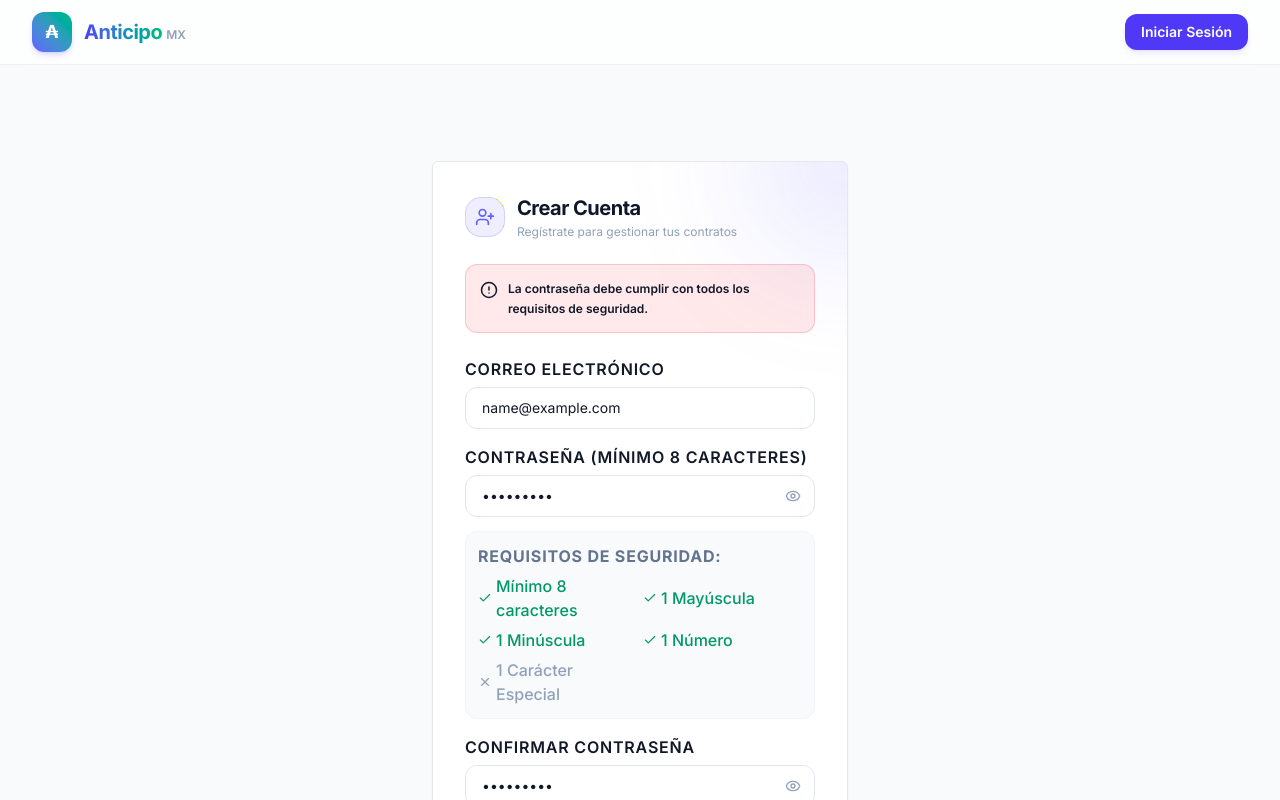
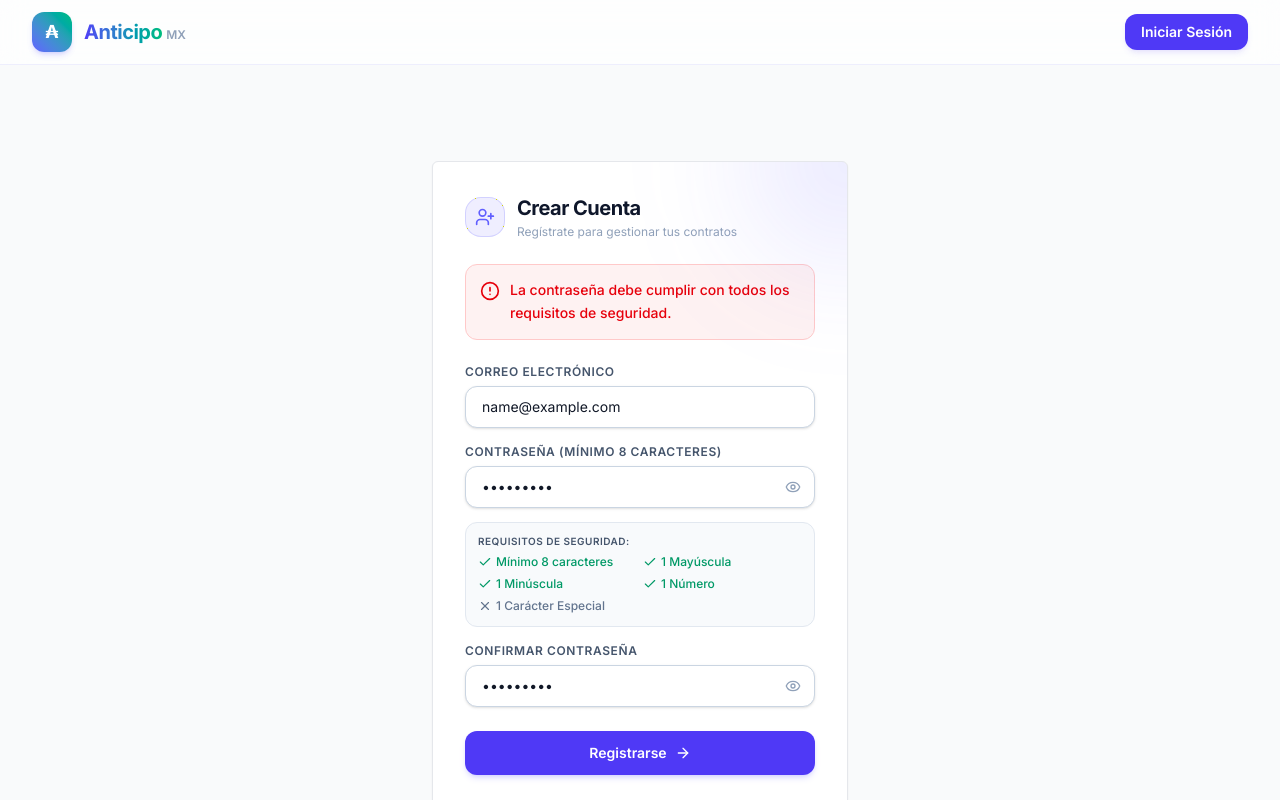
Before and after one commit to jesushzv/contract-tracker, a Next.js app: page /register in a window 1280 px wide. Both pictures are taken after typing "name@example.com", "Sample123", "Sample123" into the empty fields and a click on the button "Registrarse". Shown: the top 800 px of the page. Built offline with nearby package versions, Linux system fonts and the light colour scheme; no server answers.

Commit message:
refactor: update login and register pages with improved UI styling and consistent typography

```diff
--- a/app/register/page.tsx
+++ b/app/register/page.tsx
@@ -141,9 +141,9 @@ export default function RegisterPage() {
         </div>
 
         {error && (
-          <div className="rounded-xl bg-red-500/10 border border-red-500/20 p-3.5 text-xs text-red-650 dark:text-red-400 flex items-start gap-2.5">
-            <AlertCircle className="h-4.5 w-4.5 flex-shrink-0 mt-0.5" />
-            <p className="leading-relaxed font-semibold">{error}</p>
+          <div className="rounded-xl bg-red-50 dark:bg-red-500/10 border border-red-200 dark:border-red-500/20 p-3.5 text-sm text-red-600 dark:text-red-400 flex items-start gap-2.5">
+            <AlertCircle className="h-5 w-5 flex-shrink-0 mt-0.5" />
+            <p className="leading-relaxed font-medium">{error}</p>
           </div>
         )}
 
@@ -154,18 +154,18 @@ export default function RegisterPage() {
             </div>
             <div>
               <h3 className="text-base font-bold text-slate-800 dark:text-white">¡Registro Exitoso!</h3>
-              <p className="text-xs text-slate-500 dark:text-slate-400 mt-2 leading-relaxed">
+              <p className="text-sm text-slate-500 dark:text-slate-400 mt-2 leading-relaxed">
                 {successMessage}
               </p>
             </div>
-            <div className="border-t border-slate-100 dark:border-slate-800/60 w-full pt-4 mt-2">
-              <p className="text-3xs text-slate-400 leading-normal">
+            <div className="border-t border-slate-200 dark:border-slate-800/60 w-full pt-4 mt-2">
+              <p className="text-xs text-slate-500 leading-normal">
                 ¿No recibiste el correo? Revisa tu bandeja de spam o promociones.
               </p>
               <button
                 type="button"
                 onClick={() => alert("Enlace de confirmación reenviado (Simulado)")}
-                className="mt-2 text-2xs font-bold text-indigo-500 hover:text-indigo-650 hover:underline transition-colors focus:outline-none"
+                className="mt-2 text-xs font-semibold text-indigo-600 dark:text-indigo-400 hover:text-indigo-700 dark:hover:text-indigo-300 hover:underline transition-colors focus:outline-none"
               >
                 Reenviar correo de confirmación
               </button>
@@ -176,19 +176,19 @@ export default function RegisterPage() {
         {!success && (
           <form onSubmit={handleRegister} className="flex flex-col gap-4">
             <div className="flex flex-col gap-1.5">
-              <label className="text-3xs font-semibold text-slate-455 dark:text-slate-400 uppercase tracking-wider">Correo Electrónico</label>
+              <label className="text-xs font-semibold text-slate-600 dark:text-slate-400 uppercase tracking-wider">Correo Electrónico</label>
               <input
                 type="email"
                 required
                 placeholder="correo@ejemplo.com"
                 value={email}
                 onChange={(e) => setEmail(e.target.value)}
-                className="rounded-xl border border-slate-200 dark:border-slate-800 bg-white/40 dark:bg-slate-900/40 px-4 py-2.5 text-sm focus:border-indigo-500 focus:outline-none dark:text-white transition-all"
+                className="rounded-xl border border-slate-300 dark:border-slate-700 bg-white dark:bg-slate-900/40 px-4 py-2.5 text-sm focus:border-indigo-500 focus:outline-none dark:text-white transition-all shadow-sm"
               />
             </div>
 
             <div className="flex flex-col gap-1.5">
-              <label className="text-3xs font-semibold text-slate-455 dark:text-slate-400 uppercase tracking-wider">Contraseña (Mínimo 8 caracteres)</label>
+              <label className="text-xs font-semibold text-slate-600 dark:text-slate-400 uppercase tracking-wider">Contraseña (Mínimo 8 caracteres)</label>
               <div className="relative">
                 <input
                   type={showPassword ? "text" : "password"}
@@ -196,12 +196,12 @@ export default function RegisterPage() {
                   placeholder="••••••••"
                   value={password}
                   onChange={(e) => setPassword(e.target.value)}
-                  className="w-full rounded-xl border border-slate-200 dark:border-slate-800 bg-white/40 dark:bg-slate-900/40 pl-4 pr-10 py-2.5 text-sm focus:border-indigo-500 focus:outline-none dark:text-white transition-all"
+                  className="w-full rounded-xl border border-slate-300 dark:border-slate-700 bg-white dark:bg-slate-900/40 pl-4 pr-10 py-2.5 text-sm focus:border-indigo-500 focus:outline-none dark:text-white transition-all shadow-sm"
                 />
                 <button
                   type="button"
                   onClick={() => setShowPassword(!showPassword)}
-                  className="absolute right-3.5 top-1/2 -translate-y-1/2 text-slate-400 hover:text-slate-655 dark:hover:text-slate-300 focus:outline-none transition-colors"
+                  className="absolute right-3.5 top-1/2 -translate-y-1/2 text-slate-400 hover:text-slate-600 dark:hover:text-slate-300 focus:outline-none transition-colors"
                   aria-label={showPassword ? "Ocultar contraseña" : "Mostrar contraseña"}
                 >
                   {showPassword ? <EyeOff className="h-4 w-4" /> : <Eye className="h-4 w-4" />}
@@ -210,26 +210,26 @@ export default function RegisterPage() {
 
               {/* Password strength checklist */}
               {password.length > 0 && (
-                <div className="mt-2 rounded-xl bg-slate-50 dark:bg-slate-950/60 p-3 border border-slate-100 dark:border-slate-850 text-3xs flex flex-col gap-1.5 text-left">
-                  <span className="font-bold text-slate-500 dark:text-slate-400 uppercase tracking-wider">Requisitos de Seguridad:</span>
+                <div className="mt-2 rounded-xl bg-slate-50 dark:bg-slate-950/60 p-3 border border-slate-200 dark:border-slate-800 text-xs flex flex-col gap-1.5 text-left">
+                  <span className="font-semibold text-slate-600 dark:text-slate-400 uppercase tracking-wider text-[10px]">Requisitos de Seguridad:</span>
                   <div className="grid grid-cols-2 gap-1.5">
-                    <span className={`flex items-center gap-1 font-medium ${password.length >= 8 ? "text-emerald-600 dark:text-emerald-450" : "text-slate-400"}`}>
+                    <span className={`flex items-center gap-1 font-medium ${password.length >= 8 ? "text-emerald-600 dark:text-emerald-400" : "text-slate-500"}`}>
                       {password.length >= 8 ? <Check className="h-3.5 w-3.5 flex-shrink-0" /> : <X className="h-3.5 w-3.5 flex-shrink-0" />}
                       Mínimo 8 caracteres
                     </span>
-                    <span className={`flex items-center gap-1 font-medium ${/[A-Z]/.test(password) ? "text-emerald-600 dark:text-emerald-450" : "text-slate-400"}`}>
+                    <span className={`flex items-center gap-1 font-medium ${/[A-Z]/.test(password) ? "text-emerald-600 dark:text-emerald-400" : "text-slate-500"}`}>
                       {/[A-Z]/.test(password) ? <Check className="h-3.5 w-3.5 flex-shrink-0" /> : <X className="h-3.5 w-3.5 flex-shrink-0" />}
                       1 Mayúscula
                     </span>
-                    <span className={`flex items-center gap-1 font-medium ${/[a-z]/.test(password) ? "text-emerald-600 dark:text-emerald-450" : "text-slate-400"}`}>
+                    <span className={`flex items-center gap-1 font-medium ${/[a-z]/.test(password) ? "text-emerald-600 dark:text-emerald-400" : "text-slate-500"}`}>
                       {/[a-z]/.test(password) ? <Check className="h-3.5 w-3.5 flex-shrink-0" /> : <X className="h-3.5 w-3.5 flex-shrink-0" />}
                       1 Minúscula
                     </span>
-                    <span className={`flex items-center gap-1 font-medium ${/[0-9]/.test(password) ? "text-emerald-600 dark:text-emerald-450" : "text-slate-400"}`}>
+                    <span className={`flex items-center gap-1 font-medium ${/[0-9]/.test(password) ? "text-emerald-600 dark:text-emerald-400" : "text-slate-500"}`}>
                       {/[0-9]/.test(password) ? <Check className="h-3.5 w-3.5 flex-shrink-0" /> : <X className="h-3.5 w-3.5 flex-shrink-0" />}
                       1 Número
                     </span>
-                    <span className={`flex items-center gap-1 font-medium ${/[^A-Za-z0-9]/.test(password) ? "text-emerald-600 dark:text-emerald-450" : "text-slate-400"}`}>
+                    <span className={`flex items-center gap-1 font-medium ${/[^A-Za-z0-9]/.test(password) ? "text-emerald-600 dark:text-emerald-400" : "text-slate-500"}`}>
                       {/[^A-Za-z0-9]/.test(password) ? <Check className="h-3.5 w-3.5 flex-shrink-0" /> : <X className="h-3.5 w-3.5 flex-shrink-0" />}
                       1 Carácter Especial
                     </span>
@@ -239,7 +239,7 @@ export default function RegisterPage() {
             </div>
 
             <div className="flex flex-col gap-1.5">
-              <label className="text-3xs font-semibold text-slate-455 dark:text-slate-400 uppercase tracking-wider">Confirmar Contraseña</label>
+              <label className="text-xs font-semibold text-slate-600 dark:text-slate-400 uppercase tracking-wider">Confirmar Contraseña</label>
               <div className="relative">
                 <input
                   type={showConfirmPassword ? "text" : "password"}
@@ -247,12 +247,12 @@ export default function RegisterPage() {
                   placeholder="••••••••"
                   value={confirmPassword}
                   onChange={(e) => setConfirmPassword(e.target.value)}
-                  className="w-full rounded-xl border border-slate-200 dark:border-slate-800 bg-white/40 dark:bg-slate-900/40 pl-4 pr-10 py-2.5 text-sm focus:border-indigo-500 focus:outline-none dark:text-white transition-all"
+                  className="w-full rounded-xl border border-slate-300 dark:border-slate-700 bg-white dark:bg-slate-900/40 pl-4 pr-10 py-2.5 text-sm focus:border-indigo-500 focus:outline-none dark:text-white transition-all shadow-sm"
                 />
                 <button
                   type="button"
                   onClick={() => setShowConfirmPassword(!showConfirmPassword)}
-                  className="absolute right-3.5 top-1/2 -translate-y-1/2 text-slate-400 hover:text-slate-655 dark:hover:text-slate-300 focus:outline-none transition-colors"
+                  className="absolute right-3.5 top-1/2 -translate-y-1/2 text-slate-400 hover:text-slate-600 dark:hover:text-slate-300 focus:outline-none transition-colors"
                   aria-label={showConfirmPassword ? "Ocultar contraseña" : "Mostrar contraseña"}
                 >
                   {showConfirmPassword ? <EyeOff className="h-4 w-4" /> : <Eye className="h-4 w-4" />}
@@ -263,7 +263,7 @@ export default function RegisterPage() {
             <button
               type="submit"
               disabled={loading}
-              className="w-full rounded-xl bg-indigo-600 hover:bg-indigo-500 text-white font-bold py-2.5 text-xs transition-colors flex items-center justify-center gap-1.5 shadow-md shadow-indigo-500/10 cursor-pointer disabled:opacity-50"
+              className="w-full rounded-xl bg-indigo-600 hover:bg-indigo-500 text-white font-semibold py-3 text-sm transition-colors flex items-center justify-center gap-2 shadow-md shadow-indigo-500/20 cursor-pointer disabled:opacity-70 mt-2"
             >
               {loading ? (
                 <>
@@ -280,18 +280,18 @@ export default function RegisterPage() {
           </form>
         )}
 
-        <div className="flex flex-col gap-3 text-center border-t border-slate-100 dark:border-slate-850 pt-4">
-          <p className="text-2xs text-slate-450">
+        <div className="flex flex-col gap-4 text-center border-t border-slate-200 dark:border-slate-800 pt-5 mt-2">
+          <p className="text-sm text-slate-600 dark:text-slate-400">
             ¿Ya tienes una cuenta?{" "}
-            <Link href={tier ? `/login?tier=${tier}` : "/login"} className="font-bold text-indigo-500 hover:underline">
+            <Link href={tier ? `/login?tier=${tier}` : "/login"} className="font-semibold text-indigo-600 dark:text-indigo-400 hover:underline">
               Inicia sesión aquí
             </Link>
           </p>
           <Link
             href="/"
-            className="inline-flex items-center justify-center gap-1 text-2xs font-semibold text-slate-400 hover:text-slate-650 transition-colors"
+            className="inline-flex items-center justify-center gap-1.5 text-sm font-medium text-slate-500 hover:text-slate-700 dark:text-slate-400 dark:hover:text-slate-300 transition-colors"
           >
-            <ArrowLeft className="h-3 w-3" /> Volver al Inicio
+            <ArrowLeft className="h-4 w-4" /> Volver al Inicio
           </Link>
         </div>
       </div>
```
Also changed, not shown: app/login/page.tsx (+15 -17 lines).
